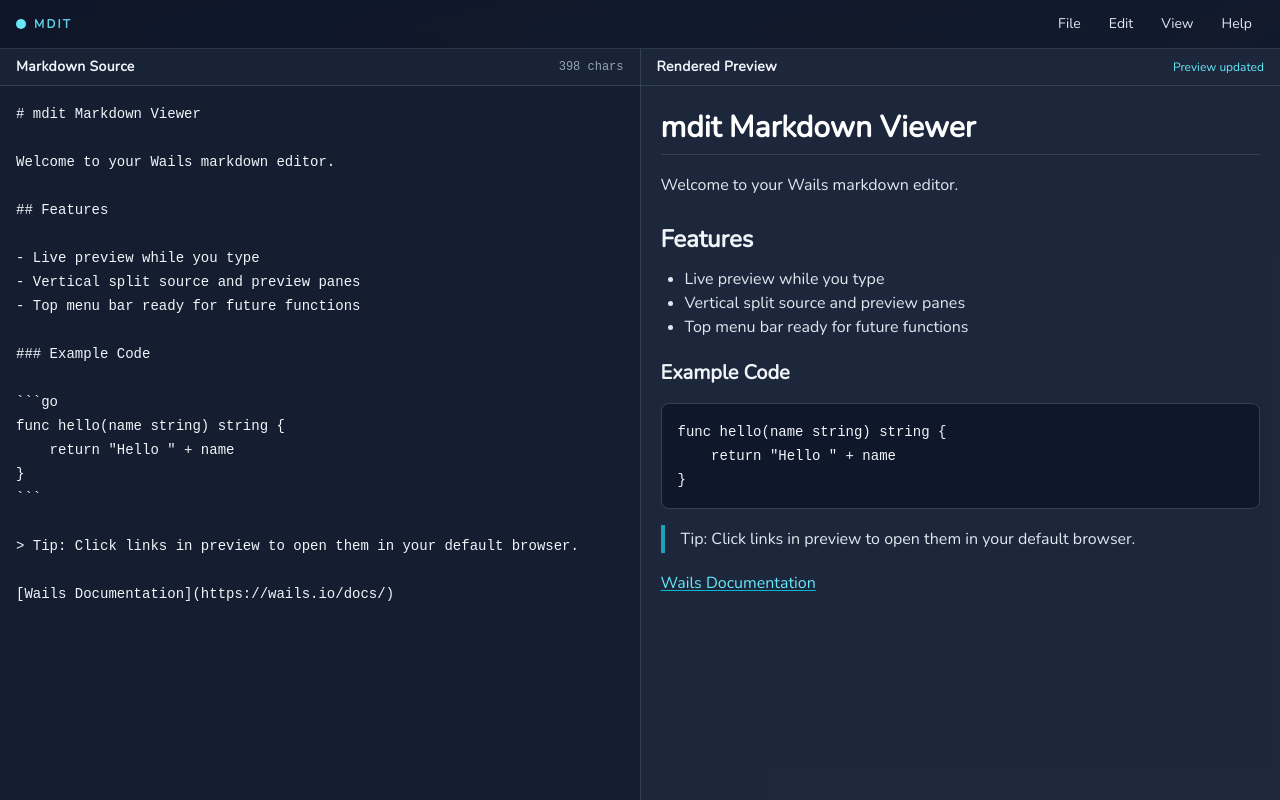
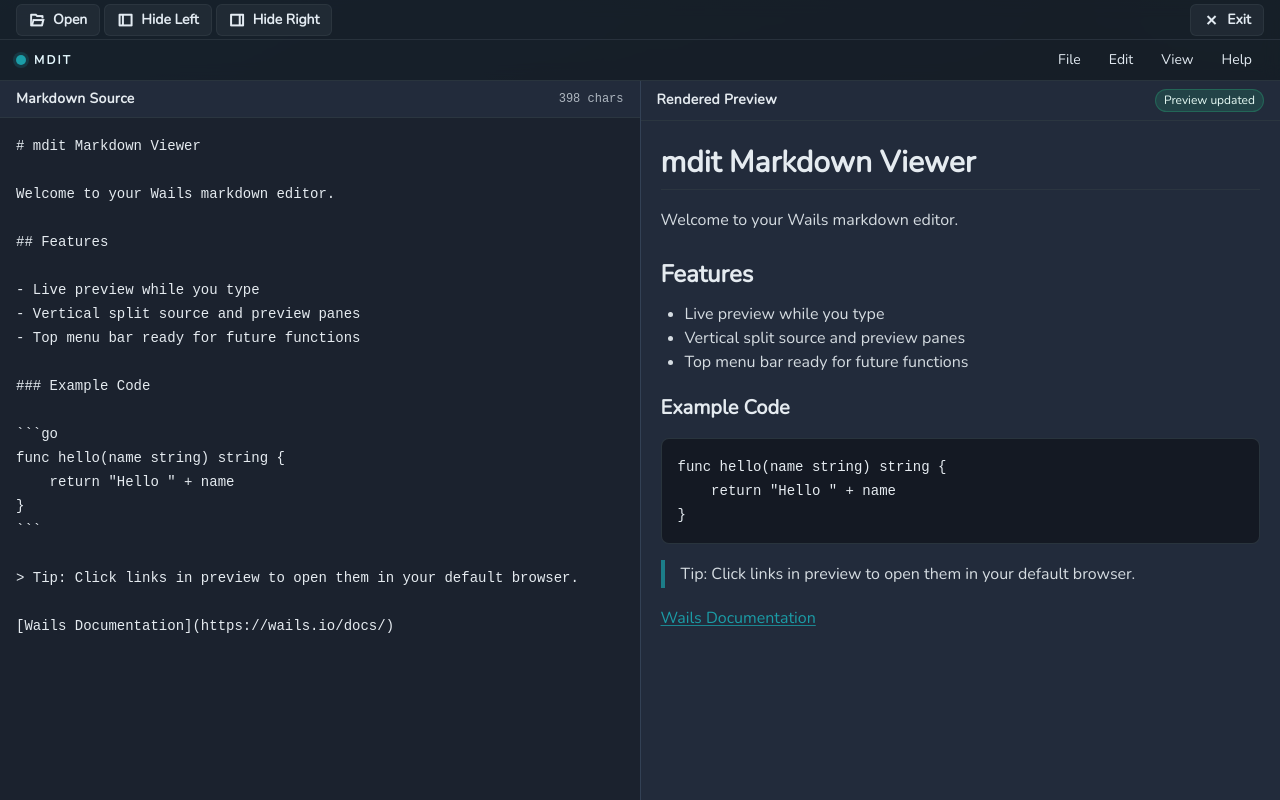
Before and after one commit to Nilpointer/mdit, a website built with Vite: page frontend/index.html in a window 1280 px wide. Built offline with nearby package versions, Linux system fonts and the light colour scheme.

Commit message:
feat: add themed toolbar controls and embedded about page

```diff
--- a/frontend/package.json
+++ b/frontend/package.json
@@ -16,6 +16,7 @@
   "dependencies": {
     "alpinejs": "^3.15.8",
     "dompurify": "^3.3.3",
-    "marked": "^17.0.5"
+    "marked": "^17.0.5",
+    "remixicon": "^4.9.1"
   }
 }
--- a/frontend/src/main.js
+++ b/frontend/src/main.js
@@ -3,9 +3,11 @@ import './style.css';
 import Alpine from 'alpinejs';
 import DOMPurify from 'dompurify';
 import { marked } from 'marked';
+import 'remixicon/fonts/remixicon.css';
 import cheatSheetMarkdown from './assets/markdown/cheatsheet.md?raw';
+import aboutMarkdown from './assets/markdown/about.md?raw';
 
-import { BrowserOpenURL } from '../wailsjs/runtime/runtime';
+import { BrowserOpenURL, Quit } from '../wailsjs/runtime/runtime';
 
 const initialMarkdown = `# mdit Markdown Viewer
 
@@ -46,6 +48,7 @@ const filenameFromPath = (path) => {
 };
 
 const cheatSheetCloseHref = '#close-cheatsheet';
+const aboutCloseHref = '#close-about';
 
 window.markdownViewer = () => ({
   markdown: initialMarkdown,
@@ -54,7 +57,7 @@ window.markdownViewer = () => ({
   currentFilePath: '',
   showSourcePane: true,
   showPreviewPane: true,
-  isCheatSheetOpen: false,
+  activeUtilityDoc: null,
   savedDocumentState: null,
   history: [initialMarkdown],
   historyIndex: 0,
@@ -71,6 +74,8 @@ window.markdownViewer = () => ({
       items: [
         { label: 'Open', action: 'OpenFile' },
         { label: 'Save', action: 'SaveFile' },
+        { type: 'divider', action: 'FileDivider' },
+        { label: 'Quit', action: 'QuitApp' },
       ],
     },
     {
@@ -213,8 +218,11 @@ window.markdownViewer = () => ({
     this.statusMessage = 'Preview updated';
   },
   fileLabel() {
-    if (this.isCheatSheetOpen) {
+    if (this.activeUtilityDoc === 'cheatsheet') {
       return 'Markdown Cheat Sheet';
+    }
+    if (this.activeUtilityDoc === 'about') {
+      return 'About mdit';
     }
     if (this.currentFilePath) {
       return filenameFromPath(this.currentFilePath);
@@ -223,7 +231,10 @@ window.markdownViewer = () => ({
   },
   menuItemLabel(item) {
     if (item.action === 'CheatSheet') {
-      return this.isCheatSheetOpen ? 'Close Cheat Sheet' : 'Markdown Cheat Sheet';
+      return this.activeUtilityDoc === 'cheatsheet' ? 'Close Cheat Sheet' : 'Markdown Cheat Sheet';
+    }
+    if (item.action === 'About') {
+      return this.activeUtilityDoc === 'about' ? 'Close About' : 'About mdit';
     }
     if (item.action === 'ToggleSourcePane') {
       return this.showSourcePane ? 'Hide Source Pane' : 'Show Source Pane';
@@ -235,8 +246,13 @@ window.markdownViewer = () => ({
   },
   mainLayoutClass() {
     return this.showSourcePane && this.showPreviewPane
-      ? 'grid h-[calc(100vh-3rem)] grid-cols-1 gap-px bg-slate-700 md:grid-cols-2'
-      : 'grid h-[calc(100vh-3rem)] grid-cols-1 gap-px bg-slate-700';
+      ? 'grid h-[calc(100vh-5rem)] grid-cols-1 gap-px bg-slate-700 md:grid-cols-2'
+      : 'grid h-[calc(100vh-5rem)] grid-cols-1 gap-px bg-slate-700';
+  },
+  handleIconAction(action) {
+    if (action === 'QuitApp') {
+      Quit();
+    }
   },
   toggleSourcePane() {
     if (this.showSourcePane && !this.showPreviewPane) {
@@ -278,26 +294,23 @@ window.markdownViewer = () => ({
   closeMenu() {
     this.openMenu = null;
   },
-  openCheatSheet() {
-    if (this.isCheatSheetOpen) {
-      this.statusMessage = 'Cheat sheet already open';
-      return;
-    }
-
+  openUtilityDocument(kind, content, statusMessage) {
+    if (!this.activeUtilityDoc) {
       this.savedDocumentState = {
         markdown: this.markdown,
         currentFilePath: this.currentFilePath,
         history: [...this.history],
         historyIndex: this.historyIndex,
       };
+    }
 
-    this.isCheatSheetOpen = true;
-    this.applyMarkdown(cheatSheetMarkdown, { resetHistory: true, recordHistory: false });
+    this.activeUtilityDoc = kind;
+    this.applyMarkdown(content, { resetHistory: true, recordHistory: false });
     this.currentFilePath = '';
-    this.statusMessage = 'Cheat sheet opened';
+    this.statusMessage = statusMessage;
   },
-  closeCheatSheet() {
-    if (!this.isCheatSheetOpen) {
+  closeUtilityDocument(statusMessage = 'Helper page closed') {
+    if (!this.activeUtilityDoc) {
       return;
     }
 
@@ -309,28 +322,44 @@ window.markdownViewer = () => ({
     };
     const state = this.savedDocumentState ?? fallbackState;
 
-    this.isCheatSheetOpen = false;
+    this.activeUtilityDoc = null;
     this.markdown = state.markdown;
     this.currentFilePath = state.currentFilePath;
     this.history = state.history.length > 0 ? [...state.history] : [state.markdown];
     this.historyIndex = Math.min(Math.max(state.historyIndex, 0), this.history.length - 1);
     this.renderNow();
     this.savedDocumentState = null;
-    this.statusMessage = 'Cheat sheet closed';
+    this.statusMessage = statusMessage;
   },
   async handleMenuAction(action) {
+    if (action === 'QuitApp') {
+      Quit();
+      this.closeMenu();
+      return;
+    }
+
     if (action === 'CheatSheet') {
-      if (this.isCheatSheetOpen) {
-        this.closeCheatSheet();
+      if (this.activeUtilityDoc === 'cheatsheet') {
+        this.closeUtilityDocument('Cheat sheet closed');
       } else {
-        this.openCheatSheet();
+        this.openUtilityDocument('cheatsheet', cheatSheetMarkdown, 'Cheat sheet opened');
       }
       this.closeMenu();
       return;
     }
 
-    if (this.isCheatSheetOpen && (action === 'OpenFile' || action === 'SaveFile' || action === 'ClearDocument')) {
-      this.statusMessage = 'Close cheat sheet first to edit files';
+    if (action === 'About') {
+      if (this.activeUtilityDoc === 'about') {
+        this.closeUtilityDocument('About page closed');
+      } else {
+        this.openUtilityDocument('about', aboutMarkdown, 'About page opened');
+      }
+      this.closeMenu();
+      return;
+    }
+
+    if (this.activeUtilityDoc && (action === 'OpenFile' || action === 'SaveFile' || action === 'ClearDocument')) {
+      this.statusMessage = 'Close helper page first to edit files';
       this.closeMenu();
       return;
     }
@@ -440,8 +469,13 @@ window.markdownViewer = () => ({
       return;
     }
 
-    if (href === cheatSheetCloseHref) {
-      this.closeCheatSheet();
+    if (href === cheatSheetCloseHref && this.activeUtilityDoc === 'cheatsheet') {
+      this.closeUtilityDocument('Cheat sheet closed');
+      return;
+    }
+
+    if (href === aboutCloseHref && this.activeUtilityDoc === 'about') {
+      this.closeUtilityDocument('About page closed');
       return;
     }
 
@@ -452,11 +486,56 @@ window.markdownViewer = () => ({
 });
 
 document.querySelector('#app').innerHTML = `
-  <div class="h-screen select-none bg-slate-900/90 bg-gradient-to-br from-slate-900 via-slate-800 to-slate-900 text-slate-100" x-data="markdownViewer()" @keydown.escape.window="closeMenu()" @click="closeMenu()">
-    <header class="border-b border-slate-700/80 bg-slate-900/80 backdrop-blur">
-      <div class="flex h-12 items-center justify-between px-3 sm:px-4">
-        <div class="flex items-center gap-2 text-xs font-semibold uppercase tracking-[0.18em] text-cyan-300/90">
-          <span class="inline-flex h-2.5 w-2.5 rounded-full bg-cyan-300"></span>
+  <div class="app-shell h-screen select-none" x-data="markdownViewer()" @keydown.escape.window="closeMenu()" @click="closeMenu()">
+    <header class="app-header">
+      <div class="icon-toolbar flex h-10 items-center justify-between px-3 sm:px-4">
+        <div class="flex items-center gap-1">
+          <button
+            type="button"
+            class="tool-btn"
+            title="Open markdown file"
+            @click.stop="handleMenuAction('OpenFile')"
+          >
+            <i class="ri-folder-open-line text-base"></i>
+            <span>Open</span>
+          </button>
+
+          <button
+            type="button"
+            class="tool-btn"
+            @click.stop="toggleSourcePane()"
+            :title="showSourcePane ? 'Hide left panel' : 'Show left panel'"
+          >
+            <i class="ri-layout-left-line text-base"></i>
+            <span x-text="showSourcePane ? 'Hide Left' : 'Show Left'"></span>
+          </button>
+
+          <button
+            type="button"
+            class="tool-btn"
+            @click.stop="togglePreviewPane()"
+            :title="showPreviewPane ? 'Hide right panel' : 'Show right panel'"
+          >
+            <i class="ri-layout-right-line text-base"></i>
+            <span x-text="showPreviewPane ? 'Hide Right' : 'Show Right'"></span>
+          </button>
+        </div>
+        <div class="flex items-center gap-1">
+          <button
+            type="button"
+            title="Close mdit"
+            aria-label="Close and exit"
+            class="tool-btn"
+            @click.stop="handleIconAction('QuitApp')"
+          >
+            <i class="ri-close-line text-base"></i>
+            <span>Exit</span>
+          </button>
+        </div>
+      </div>
+      <div class="flex h-10 items-center justify-between px-3 sm:px-4">
+        <div class="brand-mark flex items-center gap-2 text-xs font-semibold uppercase tracking-[0.18em]">
+          <span class="brand-dot inline-flex h-2.5 w-2.5 rounded-full"></span>
           mdit
         </div>
         <nav class="flex items-center gap-1 text-sm">
@@ -464,9 +543,9 @@ document.querySelector('#app').innerHTML = `
             <div class="relative">
               <button
                 type="button"
-                class="rounded-md px-3 py-1.5 text-slate-200 transition hover:bg-slate-700/70"
+                class="menu-btn"
                 @click.stop="toggleMenu(menu.id, $event)"
-                :class="openMenu === menu.id ? 'bg-slate-700 text-white' : ''"
+                :class="openMenu === menu.id ? 'menu-btn-active' : ''"
                 x-text="menu.label"
               ></button>
 
@@ -474,16 +553,20 @@ document.querySelector('#app').innerHTML = `
                 x-show="openMenu === menu.id"
                 x-transition
                 @click.stop
-                class="absolute top-10 z-20 w-48 max-w-[calc(100vw-1rem)] rounded-lg border border-slate-700 bg-slate-900/95 p-1 shadow-panel"
+                class="menu-panel absolute top-10 z-20 w-48 max-w-[calc(100vw-1rem)] p-1 shadow-panel"
                 :class="menuPanelClass(menu.id)"
               >
                 <template x-for="item in menu.items" :key="item.action">
+                  <div>
+                    <div x-show="item.type === 'divider'" class="my-1 border-t border-[hsl(var(--s)/0.84)]"></div>
                     <button
+                      x-show="item.type !== 'divider'"
                       type="button"
-                    class="flex w-full items-center rounded-md px-3 py-2 text-left text-sm text-slate-200 transition hover:bg-slate-700"
+                      class="menu-item"
                       @click.stop="handleMenuAction(item.action)"
                       x-text="menuItemLabel(item)"
                     ></button>
+                  </div>
                 </template>
               </div>
             </div>
@@ -493,10 +576,10 @@ document.querySelector('#app').innerHTML = `
     </header>
 
     <main :class="mainLayoutClass()">
-      <section x-show="showSourcePane" class="flex h-full min-h-0 flex-col bg-slate-900/70">
-        <div class="flex items-center justify-between border-b border-slate-700 px-4 py-2 text-sm">
-          <h2 class="font-semibold tracking-wide text-slate-100">Markdown Source</h2>
-          <span class="font-mono text-xs text-slate-400" x-text="fileLabel()"></span>
+      <section x-show="showSourcePane" class="pane flex h-full min-h-0 flex-col">
+        <div class="pane-header flex items-center justify-between px-4 py-2 text-sm">
+          <h2 class="font-semibold tracking-wide">Markdown Source</h2>
+          <span class="pane-meta font-mono text-xs" x-text="fileLabel()"></span>
         </div>
         <label class="sr-only" for="editor">Markdown editor</label>
         <textarea
@@ -504,17 +587,17 @@ document.querySelector('#app').innerHTML = `
           x-model="markdown"
           @input="handleEditorInput($event.target.value)"
           @scroll="handleSourceScroll($event)"
-          class="h-full w-full resize-none border-0 bg-slate-900/40 p-4 font-mono text-sm leading-6 text-slate-100 outline-none placeholder:text-slate-500"
+          class="pane-editor h-full w-full resize-none border-0 p-4 font-mono text-sm leading-6 outline-none"
           placeholder="# Start writing markdown..."
           spellcheck="false"
-          :readonly="isCheatSheetOpen"
+          :readonly="activeUtilityDoc !== null"
         ></textarea>
       </section>
 
-      <section x-show="showPreviewPane" class="flex h-full min-h-0 flex-col bg-slate-900/60">
-        <div class="flex items-center justify-between border-b border-slate-700 px-4 py-2 text-sm">
-          <h2 class="font-semibold tracking-wide text-slate-100">Rendered Preview</h2>
-          <span class="text-xs text-cyan-300" x-text="statusMessage"></span>
+      <section x-show="showPreviewPane" class="pane flex h-full min-h-0 flex-col">
+        <div class="pane-header flex items-center justify-between px-4 py-2 text-sm">
+          <h2 class="font-semibold tracking-wide">Rendered Preview</h2>
+          <span class="status-pill text-xs" x-text="statusMessage"></span>
         </div>
         <article
           id="preview"
--- a/frontend/src/style.css
+++ b/frontend/src/style.css
@@ -10,6 +10,29 @@
 }
 
 @layer base {
+  :root {
+    --p: 184 72% 38%;
+    --pc: 195 100% 95%;
+    --s: 210 18% 22%;
+    --sc: 210 35% 92%;
+    --a: 158 64% 40%;
+    --ac: 160 80% 95%;
+    --n: 215 28% 12%;
+    --nc: 210 26% 94%;
+    --b1: 218 28% 15%;
+    --b2: 218 26% 13%;
+    --b3: 220 24% 10%;
+    --bc: 210 26% 92%;
+    --su: 146 52% 38%;
+    --wa: 40 88% 52%;
+    --er: 0 70% 52%;
+    --control-bg: hsl(var(--s) / 0.46);
+    --control-bg-hover: hsl(var(--s) / 0.8);
+    --control-border: hsl(var(--s) / 0.86);
+    --control-text: hsl(var(--sc));
+    --control-text-active: hsl(var(--pc));
+  }
+
   html,
   body,
   #app {
@@ -27,28 +50,134 @@
 
 @layer components {
   .markdown-preview {
-    @apply text-slate-100;
+    color: hsl(var(--bc));
+  }
+
+  .app-shell {
+    color: hsl(var(--bc));
+    background:
+      radial-gradient(1200px 500px at -10% -10%, hsl(var(--p) / 0.2), transparent),
+      radial-gradient(900px 380px at 110% 0%, hsl(var(--a) / 0.12), transparent),
+      linear-gradient(145deg, hsl(var(--b1)), hsl(var(--b2)) 52%, hsl(var(--b3)));
+  }
+
+  .app-header {
+    border-bottom: 1px solid hsl(var(--s) / 0.84);
+    background: hsl(var(--n) / 0.84);
+    backdrop-filter: blur(8px);
+  }
+
+  .icon-toolbar {
+    border-bottom: 1px solid hsl(var(--s) / 0.76);
+  }
+
+  .tool-btn {
+    @apply inline-flex h-8 items-center gap-2 rounded-md border px-3 text-sm font-semibold transition;
+    border-color: var(--control-border);
+    background: var(--control-bg);
+    color: var(--control-text);
+  }
+
+  .tool-btn:hover {
+    border-color: hsl(var(--p) / 0.72);
+    background: hsl(var(--p) / 0.24);
+    color: var(--control-text-active);
+  }
+
+  .brand-mark {
+    color: hsl(var(--pc));
+  }
+
+  .brand-dot {
+    background: hsl(var(--p));
+    box-shadow: 0 0 0 3px hsl(var(--p) / 0.2);
+  }
+
+  .menu-btn {
+    @apply rounded-md px-3 py-1.5 transition;
+    color: var(--control-text);
+  }
+
+  .menu-btn:hover {
+    background: var(--control-bg-hover);
+  }
+
+  .menu-btn-active {
+    background: hsl(var(--p) / 0.24);
+    color: var(--control-text-active);
+  }
+
+  .menu-panel {
+    @apply rounded-lg border;
+    border-color: var(--control-border);
+    background: hsl(var(--n) / 0.96);
+  }
+
+  .menu-item {
+    @apply flex w-full items-center rounded-md px-3 py-2 text-left text-sm transition;
+    color: var(--control-text);
+  }
+
+  .menu-item:hover {
+    background: var(--control-bg-hover);
+    color: hsl(var(--control-text-active));
+  }
+
+  .pane {
+    background: hsl(var(--b1) / 0.72);
+  }
+
+  .pane-header {
+    border-bottom: 1px solid hsl(var(--s) / 0.84);
+    color: hsl(var(--bc));
+  }
+
+  .pane-meta {
+    color: hsl(var(--sc) / 0.72);
+  }
+
+  .pane-editor {
+    color: hsl(var(--bc));
+    background: hsl(var(--b2) / 0.74);
+  }
+
+  .pane-editor::placeholder {
+    color: hsl(var(--sc) / 0.52);
+  }
+
+  .status-pill {
+    color: hsl(var(--ac));
+    background: hsl(var(--a) / 0.2);
+    border: 1px solid hsl(var(--a) / 0.35);
+    border-radius: 999px;
+    padding: 0.15rem 0.5rem;
   }
 
   .markdown-preview h1 {
-    @apply mb-4 mt-1 border-b border-slate-700 pb-2 text-3xl font-bold text-white;
+    @apply mb-4 mt-1 border-b pb-2 text-3xl font-bold;
+    border-color: hsl(var(--s) / 0.8);
+    color: hsl(var(--bc));
   }
 
   .markdown-preview h2 {
-    @apply mb-3 mt-6 text-2xl font-semibold text-slate-100;
+    @apply mb-3 mt-6 text-2xl font-semibold;
+    color: hsl(var(--bc));
   }
 
   .markdown-preview h3 {
-    @apply mb-2 mt-5 text-xl font-semibold text-slate-100;
+    @apply mb-2 mt-5 text-xl font-semibold;
+    color: hsl(var(--bc));
   }
 
   .markdown-preview p {
-    @apply my-3 leading-7 text-slate-200;
+    @apply my-3 leading-7;
+    color: hsl(var(--bc) / 0.92);
   }
 
   .markdown-preview ul,
   .markdown-preview ol {
-    @apply my-3 pl-6 text-slate-200;
+    @apply my-3 pl-6;
+    color: hsl(var(--bc) / 0.92);
   }
 
   .markdown-preview ul {
@@ -60,23 +189,36 @@
   }
 
   .markdown-preview code {
-    @apply rounded bg-slate-800 px-1 py-0.5 font-mono text-sm text-cyan-200;
+    @apply rounded px-1 py-0.5 font-mono text-sm;
+    color: hsl(var(--pc));
+    background: hsl(var(--s) / 0.8);
   }
 
   .markdown-preview pre {
-    @apply my-4 overflow-x-auto rounded-lg border border-slate-700 bg-slate-900 p-4;
+    @apply my-4 overflow-x-auto rounded-lg border p-4;
+    border-color: hsl(var(--s) / 0.86);
+    background: hsl(var(--b3) / 0.86);
   }
 
   .markdown-preview pre code {
-    @apply bg-transparent p-0 text-slate-100;
+    @apply bg-transparent p-0;
+    color: hsl(var(--bc));
   }
 
   .markdown-preview blockquote {
-    @apply my-4 border-l-4 border-cyan-400/70 pl-4 text-slate-300;
+    @apply my-4 border-l-4 pl-4;
+    border-color: hsl(var(--p) / 0.72);
+    color: hsl(var(--bc) / 0.84);
   }
 
   .markdown-preview a {
-    @apply text-cyan-300 underline decoration-cyan-500 underline-offset-2 transition hover:text-cyan-200;
+    @apply underline underline-offset-2 transition;
+    color: hsl(var(--p));
+    text-decoration-color: hsl(var(--p) / 0.8);
+  }
+
+  .markdown-preview a:hover {
+    color: hsl(var(--pc));
   }
 
   .markdown-preview table {
@@ -85,10 +227,12 @@
 
   .markdown-preview th,
   .markdown-preview td {
-    @apply border border-slate-700 px-3 py-2 text-left;
+    @apply border px-3 py-2 text-left;
+    border-color: hsl(var(--s) / 0.84);
   }
 
   .markdown-preview hr {
-    @apply my-5 border-slate-700;
+    @apply my-5;
+    border-color: hsl(var(--s) / 0.84);
   }
 }
```
Also changed, not shown: frontend/src/assets/markdown/about.md (added, +29 -0 lines), 2 other files. Lines whose indentation alone changed are shown as unchanged.
